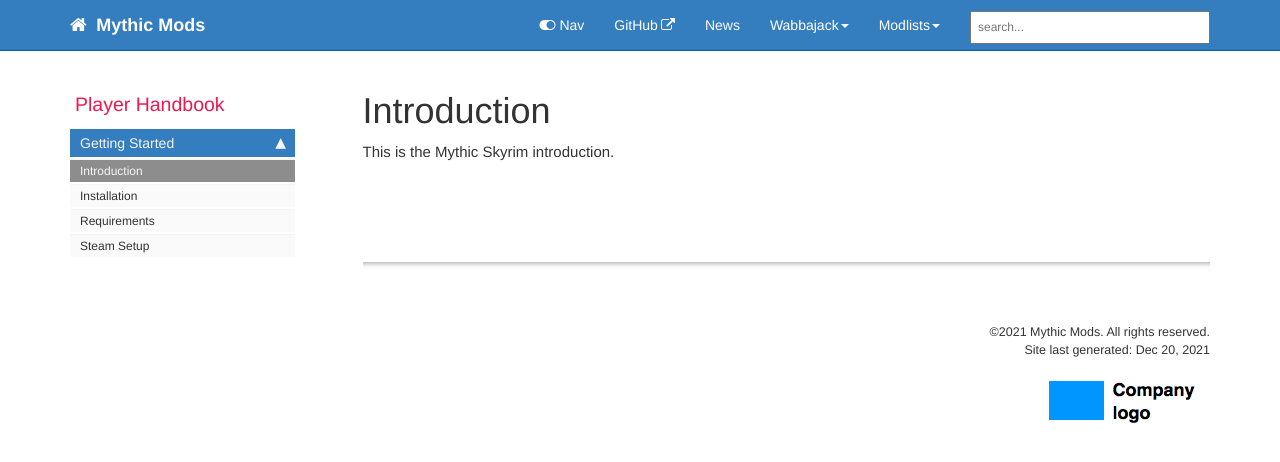
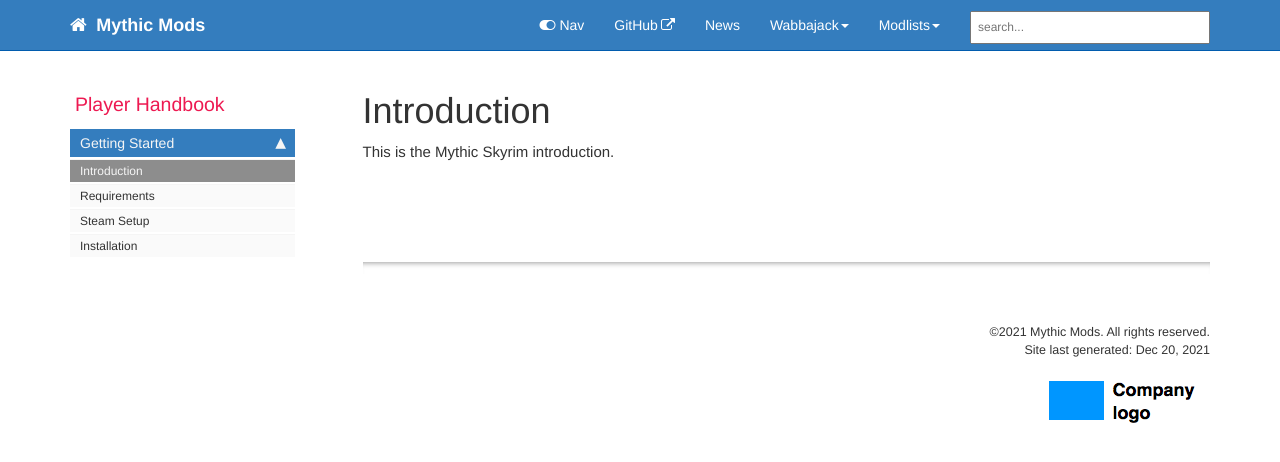
Before and after one commit to mythic-mods/mythic-mods.github.io, a Jekyll site: the page built from pages/mythic-skyrim/mythic-skyrim-introduction.md, in a window 1280 px wide. Shown: the top 462 px of the page. Built offline with Jekyll 4.4.1, drawn with Linux system fonts in a browser that asks for light colours; comment, search, counter and statistics services are not loaded; part of the change alters nothing that is shown.

```diff
--- a/_data/sidebars/mythic-skyrim-sidebar.yml
+++ b/_data/sidebars/mythic-skyrim-sidebar.yml
@@ -10,14 +10,14 @@ entries:
     - title: Introduction
       url: /mythic-skyrim-introduction.html
       output: web
-    - title: Installation
-      url: /mythic-skyrim-installation.html
-      output: web
     - title: Requirements
       url: /mythic-skyrim-requirements.html
       output: web
     - title: Steam Setup
       url: /mythic-skyrim-steam-setup.html
       output: web
+    - title: Installation
+      url: /mythic-skyrim-installation.html
+      output: web
 
 # Copyright 2021 Google LLC
```
